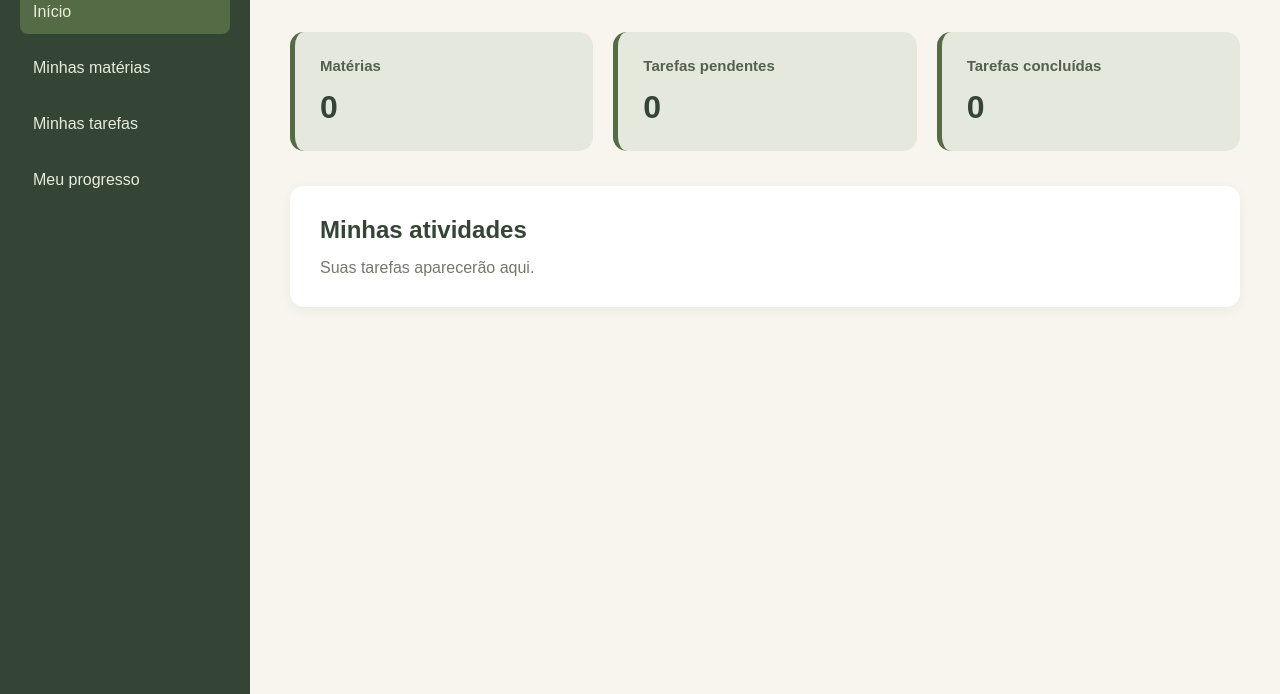
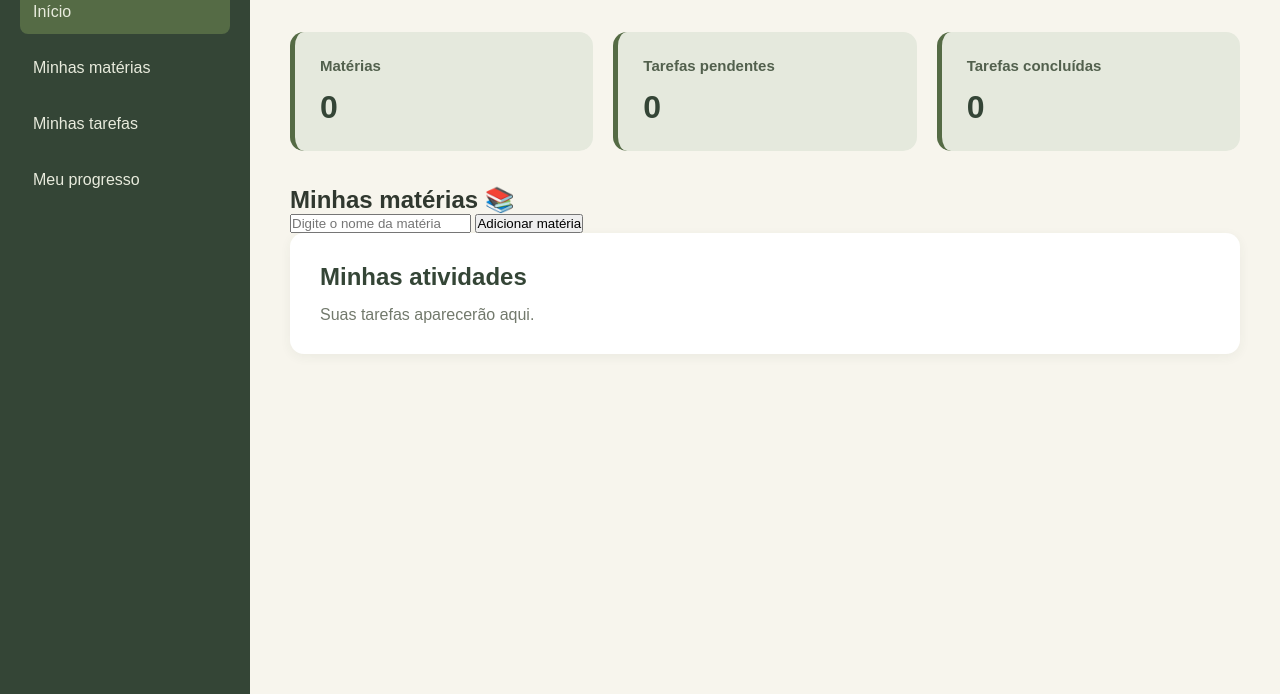
Before and after one commit to crisrocha24/Desenvolvimento-Web, a plain HTML site: page index.html in a window 1280 px wide. Shown: the part 106-800 px from the top of the page. Drawn offline with Linux system fonts and the light colour scheme.

Commit message:
Add subjects section with form and task list

```diff
--- a/index.html
+++ b/index.html
@@ -48,10 +48,28 @@
 
         </section>
 
-        <section class="tarefas">
-            <h2>Minhas atividades</h2>
-            <p>Suas tarefas aparecerão aqui.</p>
-        </section>
+
+<section class="materias">
+    <h2>Minhas matérias 📚</h2>
+
+    <form id="formMateria">
+        <input
+            type="text"
+            id="nomeMateria"
+            placeholder="Digite o nome da matéria"
+        >
+
+        <button type="submit">Adicionar matéria</button>
+    </form>
+
+    <ul id="listaMaterias"></ul>
+</section>
+
+<section class="tarefas">
+    <h2>Minhas atividades</h2>
+    <p>Suas tarefas aparecerão aqui.</p>
+</section>
+
 
     </main>
 
```
